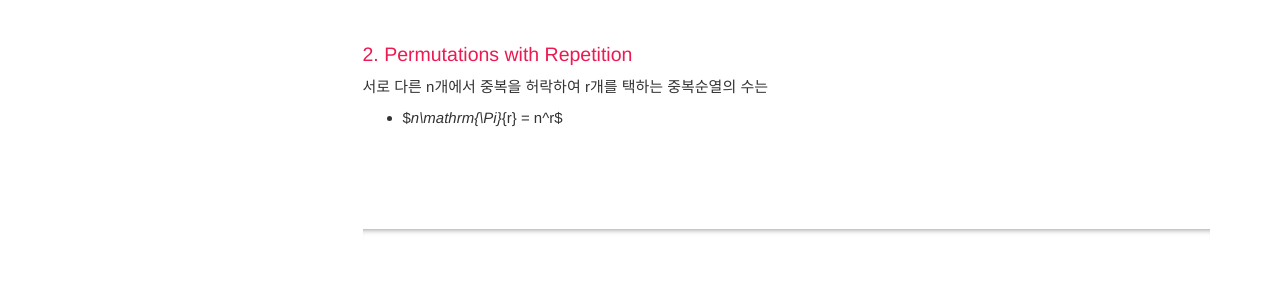
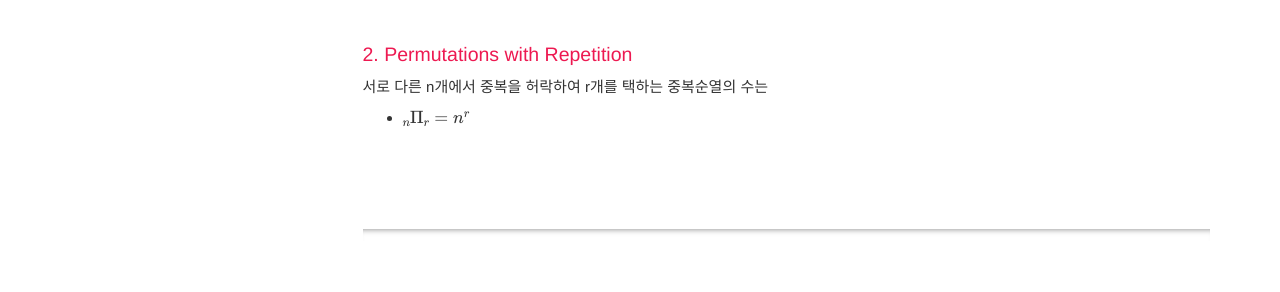
Before and after one commit to jongeunShin95/mathematics-study, a Jekyll site: the page built from pages/mydoc/mydoc_probability_and_statistics.md, in a window 1280 px wide. Shown: the part 1331-1623 px from the top of the page. Built offline with Jekyll 4.4.1, drawn with Linux system fonts in a browser that asks for light colours; formulas are drawn with MathJax 3; comment, search, counter and statistics services are not loaded.

```diff
--- a/pages/mydoc/mydoc_probability_and_statistics.md
+++ b/pages/mydoc/mydoc_probability_and_statistics.md
@@ -49,4 +49,4 @@ n개의 서로 다른 것을 원형으로 배열하는 방법의 수 <br>
 
 서로 다른 n개에서 중복을 허락하여 r개를 택하는 중복순열의 수는<br>
 
-* $_n\mathrm{\Pi}_{r} = n^r$
+* $\_{n}\mathrm{\Pi}_{r} = n^r$
```
